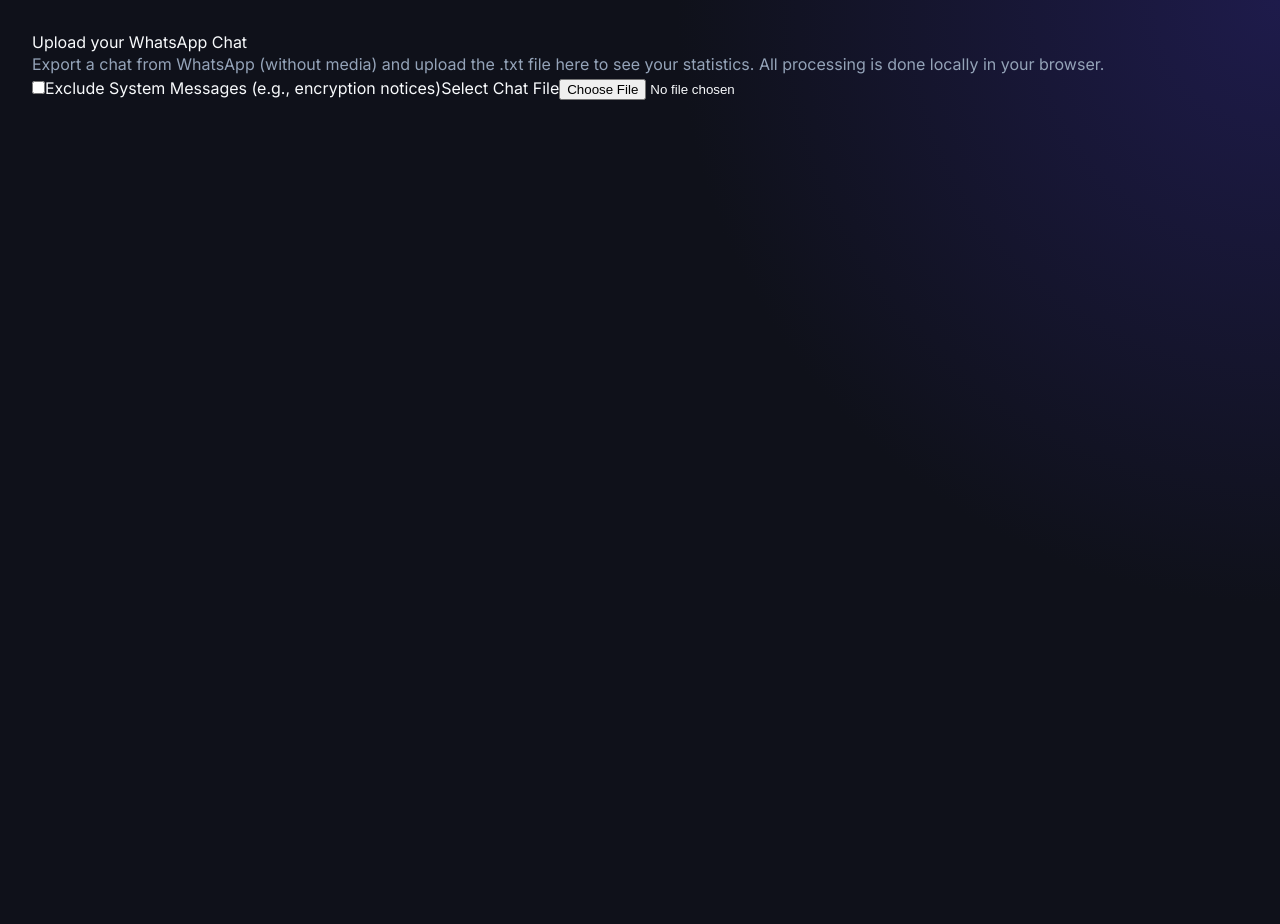
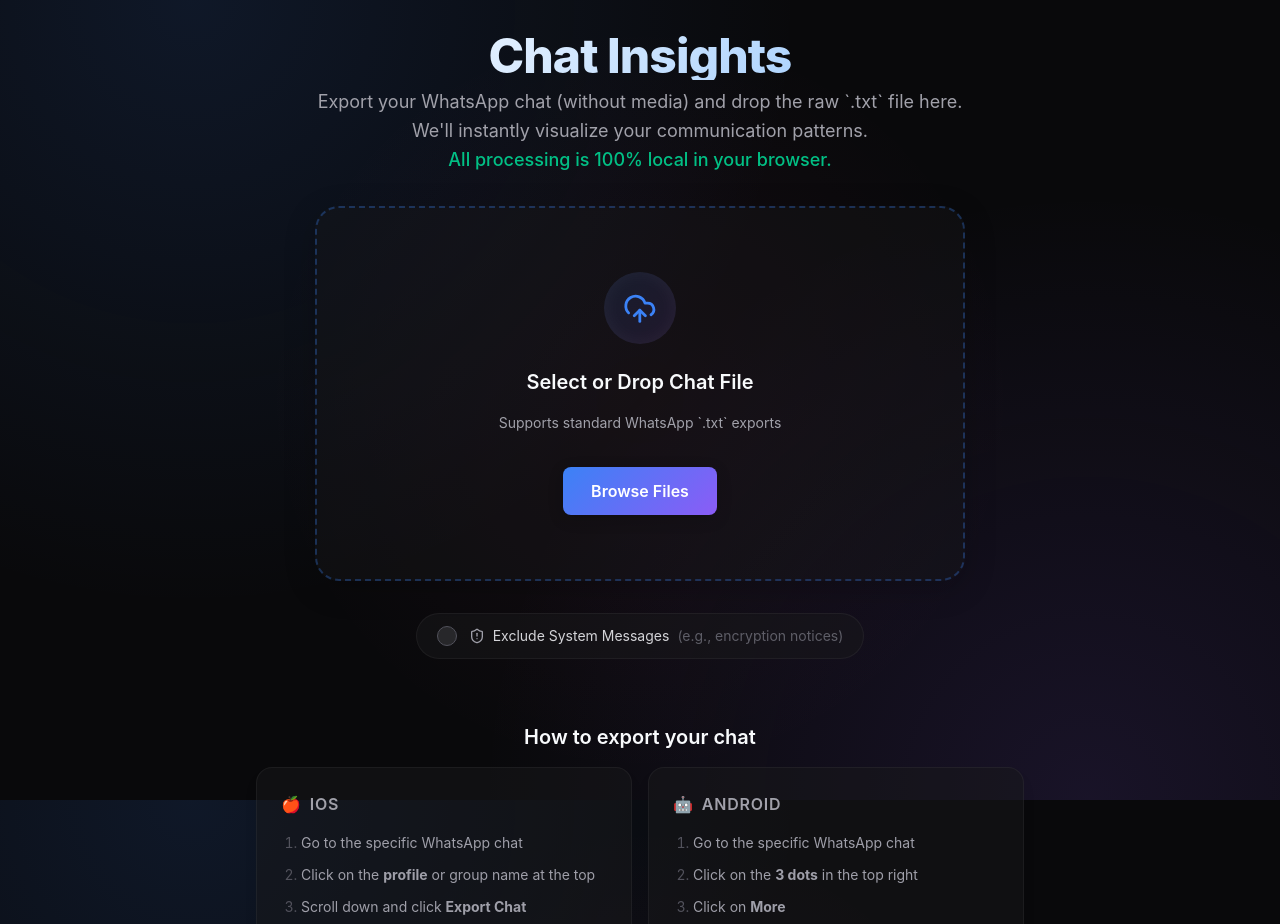
Before and after one commit to albertgeokgeuzian/whatsapp-chat-analyzer, a React (Vite) app: page / in a window 1280 px wide. Shown: the top 924 px of the page. Before the commit the page ends 800 px from the top, so only its background shows below. Built offline with nearby package versions, Linux system fonts and the light colour scheme.

Commit message:
feat: Integrate Tailwind CSS and redesign the application's visual theme with glassmorphism.

```diff
--- a/package.json
+++ b/package.json
@@ -19,14 +19,18 @@
   },
   "devDependencies": {
     "@eslint/js": "^9.39.1",
+    "@tailwindcss/vite": "^4.2.1",
     "@types/node": "^24.10.1",
     "@types/react": "^19.2.7",
     "@types/react-dom": "^19.2.3",
     "@vitejs/plugin-react": "^5.1.1",
+    "autoprefixer": "^10.4.27",
     "eslint": "^9.39.1",
     "eslint-plugin-react-hooks": "^7.0.1",
     "eslint-plugin-react-refresh": "^0.4.24",
     "globals": "^16.5.0",
+    "postcss": "^8.5.8",
+    "tailwindcss": "^4.2.1",
     "typescript": "~5.9.3",
     "typescript-eslint": "^8.48.0",
     "vite": "^7.3.1"
--- a/src/App.tsx
+++ b/src/App.tsx
@@ -3,7 +3,7 @@ import type { ChangeEvent } from "react";
 import { StatisticsBoard } from "./components/StatisticsBoard";
 import type { ChatMessage } from "./lib/parser";
 import type { ChatStatistics } from "./lib/statistics";
-import { Loader2 } from "lucide-react";
+import { UploadCloud, Loader2, ShieldAlert } from "lucide-react";
 
 function App() {
   const [messages, setMessages] = useState<ChatMessage[] | null>(null);
@@ -62,37 +62,47 @@ function App() {
   return (
     <div className="app-container">
       {!messages ? (
-        <div className="flex flex-col items-center justify-center h-full text-zinc-400 gap-4">
-          <div className="text-xl font-medium text-white mb-2">
-            Upload your WhatsApp Chat
+        <div className="flex flex-col items-center justify-center min-h-[80vh] gap-8 animate-in">
+          <div className="text-center max-w-2xl mx-auto space-y-4">
+            <h1 className="text-5xl font-extrabold tracking-tight mb-4">
+              Chat Insights
+            </h1>
+            <p className="text-lg text-zinc-400 leading-relaxed">
+              Export your WhatsApp chat (without media) and drop the raw `.txt`
+              file here. We'll instantly visualize your communication patterns.
+              <br />
+              <span className="text-emerald-400 font-medium opacity-90">
+                All processing is 100% local in your browser.
+              </span>
+            </p>
           </div>
-          <p className="max-w-md text-center mb-6 text-zinc-400">
-            Export a chat from WhatsApp (without media) and upload the .txt file
-            here to see your statistics. All processing is done locally in your
-            browser.
-          </p>
-
-          <label className="flex items-center gap-2 mb-4 text-zinc-300 cursor-pointer">
-            <input
-              type="checkbox"
-              checked={excludeSystem}
-              onChange={(e) => setExcludeSystem(e.target.checked)}
-              className="w-4 h-4 rounded text-blue-600 focus:ring-blue-600 bg-zinc-800 border-zinc-700"
-            />
-            Exclude System Messages (e.g., encryption notices)
-          </label>
 
           <label
-            className={`cursor-pointer bg-blue-600 hover:bg-blue-700 text-white px-6 py-3 rounded-lg font-medium transition-colors ${isProcessing ? "opacity-50 cursor-not-allowed pointer-events-none" : ""}`}
+            htmlFor="chat-upload"
+            className={`upload-box relative overflow-hidden ${isProcessing ? "opacity-70 pointer-events-none" : ""}`}
           >
-            {isProcessing ? (
-              <span className="flex items-center gap-2">
-                <Loader2 className="animate-spin" size={20} />
-                Processing...
-              </span>
-            ) : (
-              "Select Chat File"
-            )}
+            <div className="upload-icon">
+              {isProcessing ? (
+                <Loader2 className="w-full h-full animate-spin" />
+              ) : (
+                <UploadCloud className="w-full h-full" />
+              )}
+            </div>
+
+            <div className="text-center z-10 space-y-2">
+              <h3 className="text-xl font-semibold m-0">
+                {isProcessing
+                  ? "Analyzing Chat Log..."
+                  : "Select or Drop Chat File"}
+              </h3>
+              <p className="text-zinc-400 text-sm">
+                Supports standard WhatsApp `.txt` exports
+              </p>
+            </div>
+
+            <button className="btn pointer-events-none z-10 mt-2" tabIndex={-1}>
+              Browse Files
+            </button>
             <input
               id="chat-upload"
               type="file"
@@ -102,26 +112,125 @@ function App() {
               disabled={isProcessing}
             />
           </label>
+
+          <label className="flex items-center gap-3 text-sm text-zinc-300 cursor-pointer bg-zinc-900/50 backdrop-blur-md px-5 py-3 rounded-full border border-white/5 hover:border-white/10 transition-colors">
+            <div
+              className={`w-5 h-5 rounded-md flex items-center justify-center border transition-colors ${excludeSystem ? "bg-blue-500 border-blue-500" : "bg-zinc-800 border-zinc-600"}`}
+            >
+              {excludeSystem && (
+                <svg
+                  className="text-white shrink-0"
+                  width={14}
+                  height={14}
+                  fill="none"
+                  viewBox="0 0 24 24"
+                  stroke="currentColor"
+                >
+                  <path
+                    strokeLinecap="round"
+                    strokeLinejoin="round"
+                    strokeWidth={3}
+                    d="M5 13l4 4L19 7"
+                  />
+                </svg>
+              )}
+            </div>
+            <input
+              type="checkbox"
+              checked={excludeSystem}
+              onChange={(e) => setExcludeSystem(e.target.checked)}
+              className="hidden"
+            />
+            <span className="flex items-center gap-2">
+              <ShieldAlert size={16} className="text-zinc-400" />
+              Exclude System Messages{" "}
+              <span className="text-zinc-500 opacity-80">
+                (e.g., encryption notices)
+              </span>
+            </span>
+          </label>
+
+          <div
+            className="max-w-3xl mx-auto w-full mt-8 space-y-4 animate-in fade-in slide-in-from-bottom-4 duration-700 opacity-0"
+            style={{ animationFillMode: "forwards", animationDelay: "300ms" }}
+          >
+            <h3 className="text-xl font-semibold text-center text-zinc-300">
+              How to export your chat
+            </h3>
+            <div className="grid grid-cols-1 md:grid-cols-2 gap-4 text-left px-4 md:px-0">
+              <div className="bg-zinc-900/50 p-6 rounded-2xl border border-white/5 hover:border-white/10 transition-colors shadow-lg">
+                <h4 className="font-semibold text-zinc-200 mb-4 flex items-center gap-2 text-lg">
+                  <span>🍎</span> iOS
+                </h4>
+                <ol className="text-sm text-zinc-400 list-decimal pl-5 space-y-3 marker:text-zinc-600">
+                  <li>Go to the specific WhatsApp chat</li>
+                  <li>
+                    Click on the <strong>profile</strong> or group name at the
+                    top
+                  </li>
+                  <li>
+                    Scroll down and click <strong>Export Chat</strong>
+                  </li>
+                  <li>
+                    Choose <strong>Without Media</strong>
+                  </li>
+                </ol>
+              </div>
+              <div className="bg-zinc-900/50 p-6 rounded-2xl border border-white/5 hover:border-white/10 transition-colors shadow-lg">
+                <h4 className="font-semibold text-zinc-200 mb-4 flex items-center gap-2 text-lg">
+                  <span>🤖</span> Android
+                </h4>
+                <ol className="text-sm text-zinc-400 list-decimal pl-5 space-y-3 marker:text-zinc-600">
+                  <li>Go to the specific WhatsApp chat</li>
+                  <li>
+                    Click on the <strong>3 dots</strong> in the top right
+                  </li>
+                  <li>
+                    Click on <strong>More</strong>
+                  </li>
+                  <li>
+                    Click <strong>Export chat</strong> and select{" "}
+                    <strong>Without media</strong>
+                  </li>
+                </ol>
+              </div>
+              <div className="md:col-span-2 bg-gradient-to-r from-blue-500/10 to-violet-500/10 p-5 rounded-2xl border border-blue-500/20 text-center shadow-lg px-4 mx-4 md:mx-0">
+                <p className="text-sm text-blue-200/90 m-0">
+                  <strong>💡 Next Step:</strong> Unzip the exported folder to
+                  find the{" "}
+                  <code className="bg-blue-500/20 px-1.5 py-0.5 rounded text-blue-100 font-mono">
+                    .txt
+                  </code>{" "}
+                  file, then drop it in the box above!
+                </p>
+              </div>
+            </div>
+          </div>
         </div>
       ) : (
-        <div className="animate-in app-main-view">
-          <header className="top-nav flex justify-between items-center">
-            <div>
-              <h2>Chat Insights</h2>
-              <p>{messages.length.toLocaleString()} messages analyzed</p>
+        <div className="animate-in app-main-view text-zinc-100">
+          <header className="top-nav glass-panel p-2 mb-8 flex justify-between items-center z-10">
+            <div className="space-y-1">
+              <h2 className="text-2xl font-bold bg-gradient-to-r from-blue-400 to-violet-400 bg-clip-text text-transparent m-0">
+                Chat Insights
+              </h2>
+              <p className="text-zinc-400 text-sm m-0 flex items-center gap-2">
+                <span className="w-2 h-2 rounded-full bg-emerald-500 animate-pulse"></span>
+                {messages.length.toLocaleString()} messages parsed successfully
+              </p>
             </div>
             <button
               onClick={() => {
                 setMessages(null);
                 setStats(null);
               }}
-              className="px-4 py-2 text-sm bg-zinc-800 hover:bg-zinc-700 text-white rounded-md transition-colors"
+              className="btn btn-secondary h-10 px-5"
             >
-              Upload New Chat
+              Analyze New Chat
             </button>
           </header>
 
-          <div className="mt-6">
+          <div className="flex-1">
             {stats && <StatisticsBoard stats={stats} />}
           </div>
         </div>
--- a/src/index.css
+++ b/src/index.css
@@ -1,20 +1,25 @@
+@import "tailwindcss";
 @import url("https://fonts.googleapis.com/css2?family=Inter:wght@300;400;500;600;700&display=swap");
 
 :root {
   /* Color Palette - Deep space with vibrant accents */
-  --bg-dark: #0f111a;
-  --bg-card: rgba(26, 29, 41, 0.65);
-  --bg-card-hover: rgba(36, 40, 56, 0.85);
+  --bg-dark: #09090b; /* Zinc 950 base */
+  --bg-card: rgba(24, 24, 27, 0.4); /* Zinc 900 low opacity */
+  --bg-card-hover: rgba(39, 39, 42, 0.6);
 
-  --primary: #6366f1; /* Indigo */
-  --primary-glow: rgba(99, 102, 241, 0.5);
-  --secondary: #ec4899; /* Pink */
+  --primary: #3b82f6; /* Blue 500 */
+  --primary-glow: rgba(59, 130, 246, 0.4);
+  --secondary: #8b5cf6; /* Violet 500 */
+  --secondary-glow: rgba(139, 92, 246, 0.4);
+
+  --accent: #ec4899; /* Pink 500 */
 
   --text-main: #f8fafc;
-  --text-muted: #94a3b8;
+  --text-muted: #a1a1aa; /* Zinc 400 */
 
   --glass-border: rgba(255, 255, 255, 0.08);
-  --glass-shadow: 0 8px 32px 0 rgba(0, 0, 0, 0.37);
+  --glass-shadow: 0 8px 32px 0 rgba(0, 0, 0, 0.4);
+  --glass-glow: inset 0 0 20px rgba(255, 255, 255, 0.02);
 
   --radius-lg: 24px;
   --radius-md: 16px;
@@ -37,16 +42,28 @@
 }
 * {
   box-sizing: border-box;
-  margin: 0;
-  padding: 0;
 }
 
 body {
   min-height: 100vh;
-  /* subtle deep gradient background */
+  /* Premium dark gradient background with abstract radial highlights */
   background:
-    radial-gradient(circle at top right, #1e1b4b, var(--bg-dark) 40%),
-    radial-gradient(circle at bottom left, #0f172a, var(--bg-dark) 40%);
+    radial-gradient(
+      circle at 15% 0%,
+      rgba(59, 130, 246, 0.12),
+      transparent 45%
+    ),
+    radial-gradient(
+      circle at 85% 100%,
+      rgba(139, 92, 246, 0.12),
+      transparent 45%
+    ),
+    radial-gradient(
+      circle at 50% 50%,
+      rgba(236, 72, 153, 0.05),
+      transparent 50%
+    ),
+    var(--bg-dark);
   background-attachment: fixed;
   overflow-x: hidden;
   -webkit-font-smoothing: antialiased;
@@ -55,22 +72,37 @@ body {
 /* Glassmorphism Utilities */
 .glass-panel {
   background: var(--bg-card);
-  backdrop-filter: blur(16px);
-  -webkit-backdrop-filter: blur(16px);
+  backdrop-filter: blur(24px);
+  -webkit-backdrop-filter: blur(24px);
   border: 1px solid var(--glass-border);
   box-shadow: var(--glass-shadow);
   border-radius: var(--radius-lg);
+  position: relative;
+  overflow: hidden;
+}
+
+.glass-panel::before {
+  content: "";
+  position: absolute;
+  top: 0;
+  left: 0;
+  right: 0;
+  bottom: 0;
+  box-shadow: var(--glass-glow);
+  pointer-events: none;
+  border-radius: inherit;
 }
 
 /* Typography */
 h1 {
-  font-size: 2.5rem;
-  font-weight: 700;
-  background: linear-gradient(135deg, #fff, #a5b4fc);
+  font-size: 3rem;
+  font-weight: 800;
+  background: linear-gradient(135deg, #fff, #93c5fd);
   -webkit-background-clip: text;
   background-clip: text;
   -webkit-text-fill-color: transparent;
   margin-bottom: 0.5rem;
+  letter-spacing: -0.02em;
 }
 
 h2 {
@@ -134,34 +166,59 @@ p {
 
 /* Buttons */
 .btn {
-  background: var(--primary);
+  background: linear-gradient(135deg, var(--primary), var(--secondary));
   color: white;
   border: none;
   border-radius: var(--radius-sm);
-  padding: 0.75rem 1.5rem;
+  padding: 0.75rem 1.75rem;
   font-size: 1rem;
-  font-weight: 500;
+  font-weight: 600;
   cursor: pointer;
   transition: all var(--transition-fast);
   display: inline-flex;
   align-items: center;
   gap: 0.5rem;
+  box-shadow: 0 4px 15px rgba(0, 0, 0, 0.2);
+  position: relative;
+  overflow: hidden;
+}
+
+.btn::after {
+  content: "";
+  position: absolute;
+  top: 0;
+  left: 0;
+  right: 0;
+  bottom: 0;
+  background: linear-gradient(rgba(255, 255, 255, 0.1), transparent);
+  border-radius: inherit;
+  opacity: 0;
+  transition: opacity var(--transition-fast);
 }
 
 .btn:hover {
-  background: #4f46e5;
   transform: translateY(-2px);
-  box-shadow: 0 4px 12px var(--primary-glow);
+  box-shadow: 0 8px 25px var(--primary-glow);
+}
+
+.btn:hover::after {
+  opacity: 1;
+}
+
+.btn:active {
+  transform: translateY(0);
 }
 
 .btn-secondary {
-  background: rgba(255, 255, 255, 0.1);
-  border: 1px solid var(--glass-border);
+  background: rgba(255, 255, 255, 0.05);
+  border: 1px solid rgba(255, 255, 255, 0.1);
+  box-shadow: none;
 }
 
 .btn-secondary:hover {
-  background: rgba(255, 255, 255, 0.15);
-  box-shadow: none;
+  background: rgba(255, 255, 255, 0.1);
+  border-color: rgba(255, 255, 255, 0.2);
+  box-shadow: 0 4px 15px rgba(0, 0, 0, 0.1);
 }
 
 /* Upload Component */
@@ -177,31 +234,41 @@ p {
 .upload-box {
   padding: 4rem 2rem;
   width: 100%;
-  max-width: 600px;
-  border: 2px dashed rgba(99, 102, 241, 0.3);
-  transition: all var(--transition-fast);
+  max-width: 650px;
+  background: var(--bg-card);
+  backdrop-filter: blur(12px);
+  border: 2px dashed rgba(59, 130, 246, 0.3);
+  border-radius: var(--radius-lg);
+  transition: all var(--transition-smooth);
   cursor: pointer;
   display: flex;
   flex-direction: column;
   align-items: center;
   gap: 1.5rem;
   margin: 0 auto;
+  box-shadow: 0 8px 32px rgba(0, 0, 0, 0.2);
 }
 
 .upload-box:hover,
 .upload-box.drag-active {
-  background: rgba(99, 102, 241, 0.05);
+  background: rgba(59, 130, 246, 0.08);
   border-color: var(--primary);
-  transform: scale(1.02);
+  transform: translateY(-4px);
+  box-shadow: 0 12px 40px rgba(59, 130, 246, 0.15);
 }
 
 .upload-icon {
-  width: 64px;
-  height: 64px;
+  width: 72px;
+  height: 72px;
   color: var(--primary);
-  background: rgba(99, 102, 241, 0.1);
+  background: linear-gradient(
+    135deg,
+    rgba(59, 130, 246, 0.1),
+    rgba(139, 92, 246, 0.1)
+  );
   border-radius: 50%;
-  padding: 1rem;
+  padding: 1.2rem;
+  box-shadow: inset 0 0 20px rgba(255, 255, 255, 0.05);
 }
 
 /* Main Dashboard Layout */
@@ -285,6 +352,9 @@ p {
   padding: 1.5rem;
   overflow-y: auto;
   height: 100%;
+  display: flex;
+  flex-direction: column;
+  gap: 2rem;
 }
 
 /* Custom Scrollbar */
@@ -305,81 +375,127 @@ p {
 
 .stats-cards {
   display: grid;
-  grid-template-columns: repeat(auto-fit, minmax(200px, 1fr));
-  gap: 1rem;
-  margin-bottom: 2rem;
+  grid-template-columns: repeat(auto-fit, minmax(220px, 1fr));
+  gap: 1.25rem;
 }
 
 .stat-card {
   display: flex;
   align-items: center;
-  gap: 1rem;
-  padding: 1rem;
-  background: rgba(0, 0, 0, 0.2);
+  gap: 1.25rem;
+  padding: 1.25rem;
+  background: var(--bg-card);
+  backdrop-filter: blur(12px);
   border-radius: var(--radius-md);
-  border: 1px solid rgba(255, 255, 255, 0.05);
+  border: 1px solid rgba(255, 255, 255, 0.06);
+  box-shadow: 0 4px 20px rgba(0, 0, 0, 0.2);
+  transition: all var(--transition-fast);
+  position: relative;
+  overflow: hidden;
+}
+
+.stat-card:hover {
+  transform: translateY(-2px);
+  border-color: rgba(255, 255, 255, 0.15);
+  box-shadow:
+    0 8px 30px rgba(0, 0, 0, 0.3),
+    inset 0 0 20px rgba(255, 255, 255, 0.02);
 }
 
 .stat-icon {
   color: var(--primary);
-  background: rgba(99, 102, 241, 0.1);
-  padding: 0.75rem;
-  border-radius: var(--radius-sm);
+  background: linear-gradient(
+    135deg,
+    rgba(59, 130, 246, 0.15),
+    rgba(139, 92, 246, 0.15)
+  );
+  padding: 0.85rem;
+  border-radius: 12px;
   display: flex;
+  box-shadow: inset 0 0 10px rgba(255, 255, 255, 0.05);
 }
 
 .stat-info {
   display: flex;
   flex-direction: column;
+  gap: 0.25rem;
 }
 
 .stat-label {
   font-size: 0.85rem;
   color: var(--text-muted);
+  font-weight: 500;
 }
 
 .stat-value {
-  font-size: 1.25rem;
-  font-weight: 600;
+  font-size: 1.4rem;
+  font-weight: 700;
   color: var(--text-main);
+  letter-spacing: -0.01em;
 }
 
 .stats-section {
-  margin-bottom: 2rem;
+  background: var(--bg-card);
+  backdrop-filter: blur(8px);
+  border: 1px solid rgba(255, 255, 255, 0.04);
+  border-radius: var(--radius-lg);
+  padding: 1.5rem;
+}
+
+.stats-section h4 {
+  margin-bottom: 1.5rem;
+  color: var(--text-main);
+  font-size: 1.1rem;
+  font-weight: 600;
+  letter-spacing: normal;
+  text-transform: none;
+  display: flex;
+  align-items: center;
+  gap: 0.5rem;
 }
 
 .contributors-list {
   display: flex;
   flex-direction: column;
-  gap: 0.75rem;
+  gap: 0.85rem;
 }
 
 .contributor-item {
   display: flex;
   align-items: center;
-  padding: 0.75rem 1rem;
-  background: rgba(255, 255, 255, 0.03);
-  border-radius: var(--radius-sm);
+  padding: 0.85rem 1.15rem;
+  background: rgba(255, 255, 255, 0.02);
+  border-radius: var(--radius-md);
   gap: 1rem;
+  border: 1px solid transparent;
+  transition: all var(--transition-fast);
+}
+
+.contributor-item:hover {
+  background: rgba(255, 255, 255, 0.04);
+  border-color: rgba(255, 255, 255, 0.08);
 }
 
 .contributor-rank {
-  font-weight: 700;
+  font-weight: 800;
   color: var(--primary);
-  font-size: 0.9rem;
-  width: 24px;
+  font-size: 1rem;
+  width: 28px;
+  opacity: 0.9;
 }
 
 .contributor-name {
   flex: 1;
-  font-weight: 500;
+  font-weight: 600;
+  color: var(--text-main);
   white-space: nowrap;
   overflow: hidden;
   text-overflow: ellipsis;
 }
 
 .contributor-count {
-  font-size: 0.85rem;
+  font-size: 0.9rem;
+  font-weight: 500;
   color: var(--text-muted);
 }
 
--- a/vite.config.ts
+++ b/vite.config.ts
@@ -1,9 +1,10 @@
 import { defineConfig } from "vite";
 import react from "@vitejs/plugin-react";
+import tailwindcss from "@tailwindcss/vite";
 
 // https://vite.dev/config/
 export default defineConfig({
-  plugins: [react()],
+  plugins: [react(), tailwindcss()],
   server: {
     allowedHosts: ["30d8-80-79-149-37.ngrok-free.app"],
   },
```
Also changed, not shown: src/components/StatisticsBoard.tsx (+9 -15 lines), 1 other file (tests, documents, lock files or other folders).
